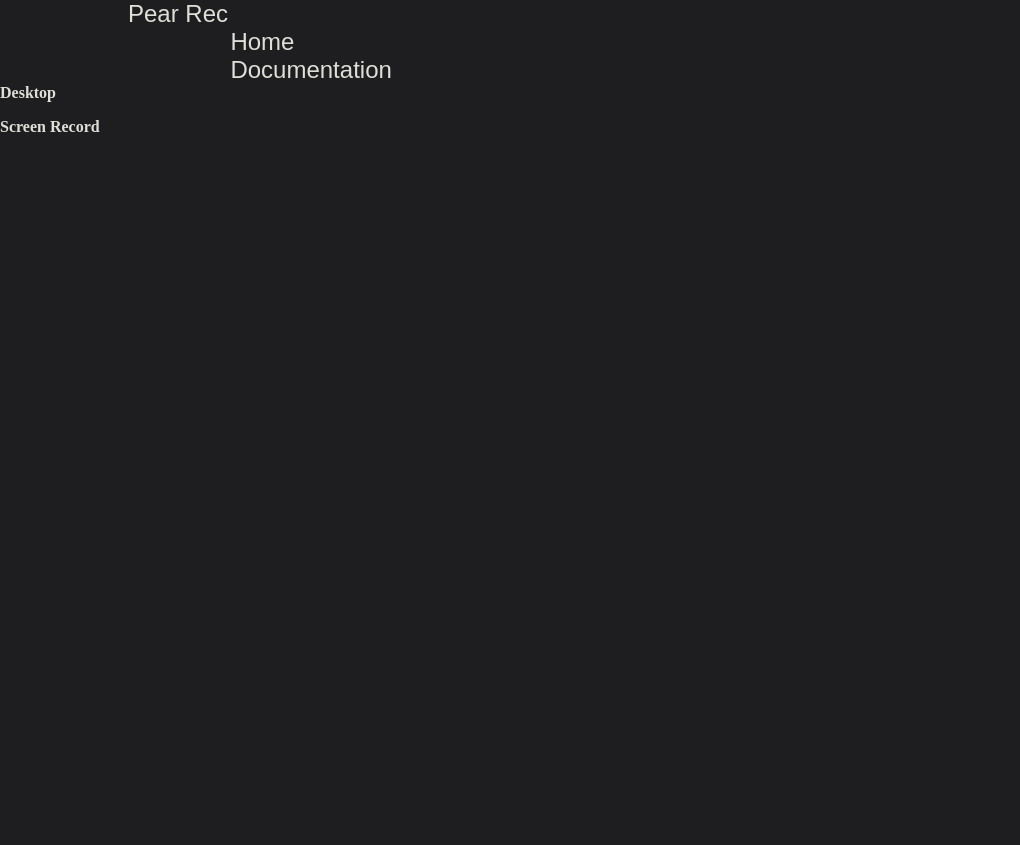
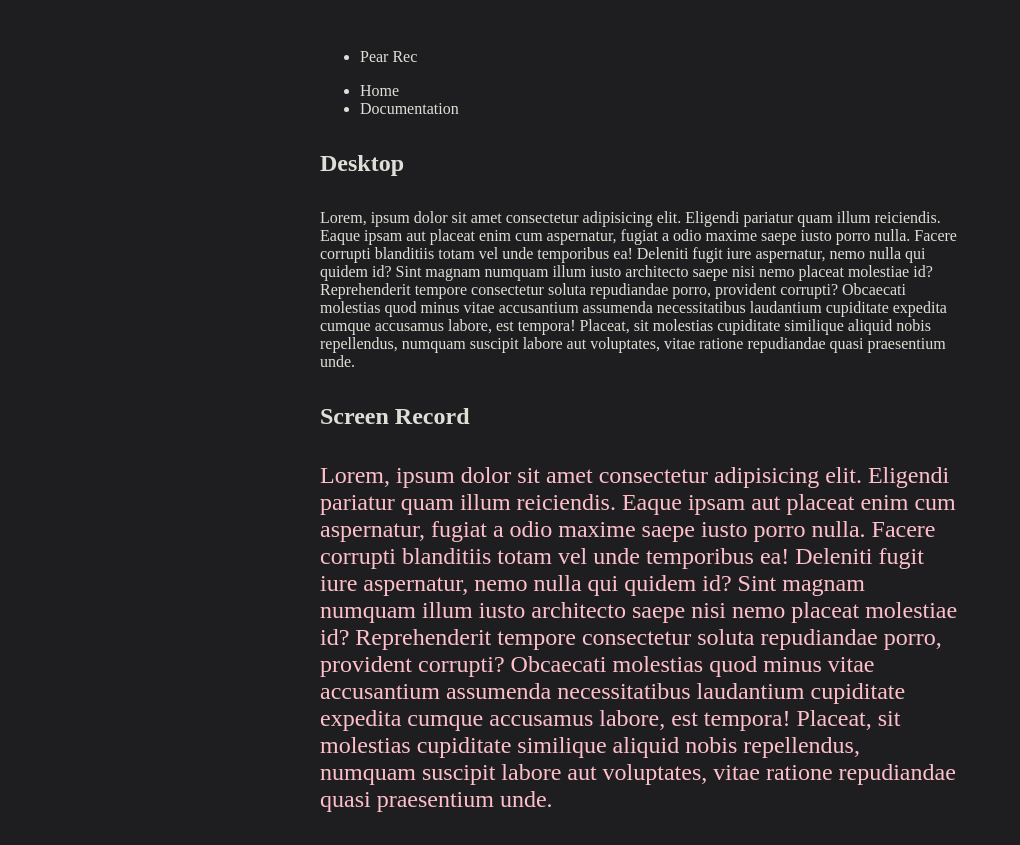
Before and after one commit to rashidmilon/sass-blog, a website: page index.html in a window 1280 px wide. Shown: the whole page, without its empty margins (0-1020 px from the left). Before the commit the page ends 800 px from the top, so only its background shows below. Drawn offline with Linux system fonts and the light colour scheme.

Commit message:
sass variable and map
 preprocessor  practices

```diff
--- a/index.html
+++ b/index.html
@@ -22,8 +22,36 @@
       </div>
     </div>
     <div class="left-section">
-      <h4>Desktop</h4>
-      <h4>Screen Record</h4>
+      <a href=""><h4>Desktop</h4></a>
+      <p class="para1">
+        Lorem, ipsum dolor sit amet consectetur adipisicing elit. Eligendi
+        pariatur quam illum reiciendis. Eaque ipsam aut placeat enim cum
+        aspernatur, fugiat a odio maxime saepe iusto porro nulla. Facere
+        corrupti blanditiis totam vel unde temporibus ea! Deleniti fugit iure
+        aspernatur, nemo nulla qui quidem id? Sint magnam numquam illum iusto
+        architecto saepe nisi nemo placeat molestiae id? Reprehenderit tempore
+        consectetur soluta repudiandae porro, provident corrupti? Obcaecati
+        molestias quod minus vitae accusantium assumenda necessitatibus
+        laudantium cupiditate expedita cumque accusamus labore, est tempora!
+        Placeat, sit molestias cupiditate similique aliquid nobis repellendus,
+        numquam suscipit labore aut voluptates, vitae ratione repudiandae quasi
+        praesentium unde.
+      </p>
+      <a href=""><h4>Screen Record</h4></a>
+      <p class="para2">
+        Lorem, ipsum dolor sit amet consectetur adipisicing elit. Eligendi
+        pariatur quam illum reiciendis. Eaque ipsam aut placeat enim cum
+        aspernatur, fugiat a odio maxime saepe iusto porro nulla. Facere
+        corrupti blanditiis totam vel unde temporibus ea! Deleniti fugit iure
+        aspernatur, nemo nulla qui quidem id? Sint magnam numquam illum iusto
+        architecto saepe nisi nemo placeat molestiae id? Reprehenderit tempore
+        consectetur soluta repudiandae porro, provident corrupti? Obcaecati
+        molestias quod minus vitae accusantium assumenda necessitatibus
+        laudantium cupiditate expedita cumque accusamus labore, est tempora!
+        Placeat, sit molestias cupiditate similique aliquid nobis repellendus,
+        numquam suscipit labore aut voluptates, vitae ratione repudiandae quasi
+        praesentium unde.
+      </p>
     </div>
   </body>
 </html>
--- a/scss/main.scss
+++ b/scss/main.scss
@@ -1,41 +1,61 @@
-* {
-  box-sizing: border-box;
-  margin: 0;
-  padding: 0;
+// SASS Veriables ========================= //
+
+$primary-color: #1e1e20;
+$secondary-color: pink;
+$text-color: #dfdfd7;
+$hover-color: green;
+$clicked-color: gray;
+
+.left-section a {
+  color: $text-color;
+  cursor: pointer;
+  text-decoration: none;
+  font-size: 1.5rem;
 }
 
-body {
-  width: 100vw;
-  height: 100vh;
-  background-color: #1e1e20;
-  color: #dfdfd7;
+.left-section a :hover {
+  color: $hover-color;
+  cursor: pointer;
+  text-decoration: none;
+  font-size: 1.6rem;
 }
 
-.nav-bar {
-  font-family: Arial, Helvetica, sans-serif;
-  font-size: 24px;
-  height: auto;
-  width: 100%;
+.left-section:click {
+  color: $clicked-color;
+  cursor: pointer;
 }
 
-.nav-container {
-  width: 80%;
-  height: auto;
-  margin: 0 auto;
+// SASS MAP - like javascript (object) key value pari ========================= //
 
-  ul {
-    margin: 0 auto;
+$font-weights: (
+  "regular": 300,
+  "medium": 500,
+  "bold": 2000,
+);
 
-    li {
-      display: flex;
-      list-style-type: none;
-      display: flex;
-    }
-  }
+$font-size: (
+  "regular": 16px,
+  "medium": 24px,
+  "bold": 30px,
+);
+
+body {
+  width: 50%;
+  background-color: $primary-color;
+  color: $text-color;
+  padding: 2rem;
+  margin: auto;
 }
 
-.left-section {
-  display: grid;
-  grid-template-columns: minmax(1fr);
-  gap: 1rem;
+.para1 {
+  color: $text-color;
+  font-weight: map-get($font-weights, regular);
+  margin: auto;
 }
+
+.para2 {
+  color: $secondary-color;
+  font-weight: map-get($font-weights, bold);
+  margin: auto;
+  font-size: map-get($font-size, medium);
+}
```
Also changed, not shown: css/style.css, 1 other file.
